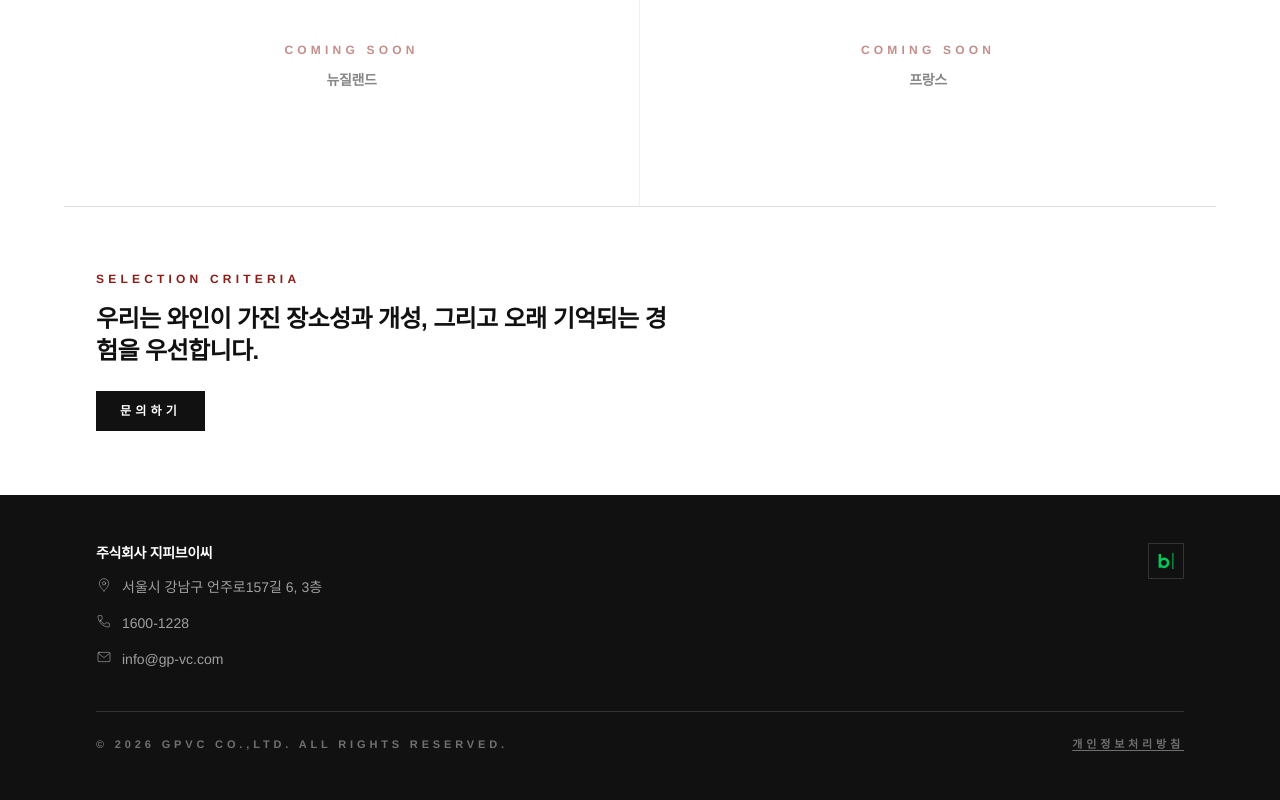
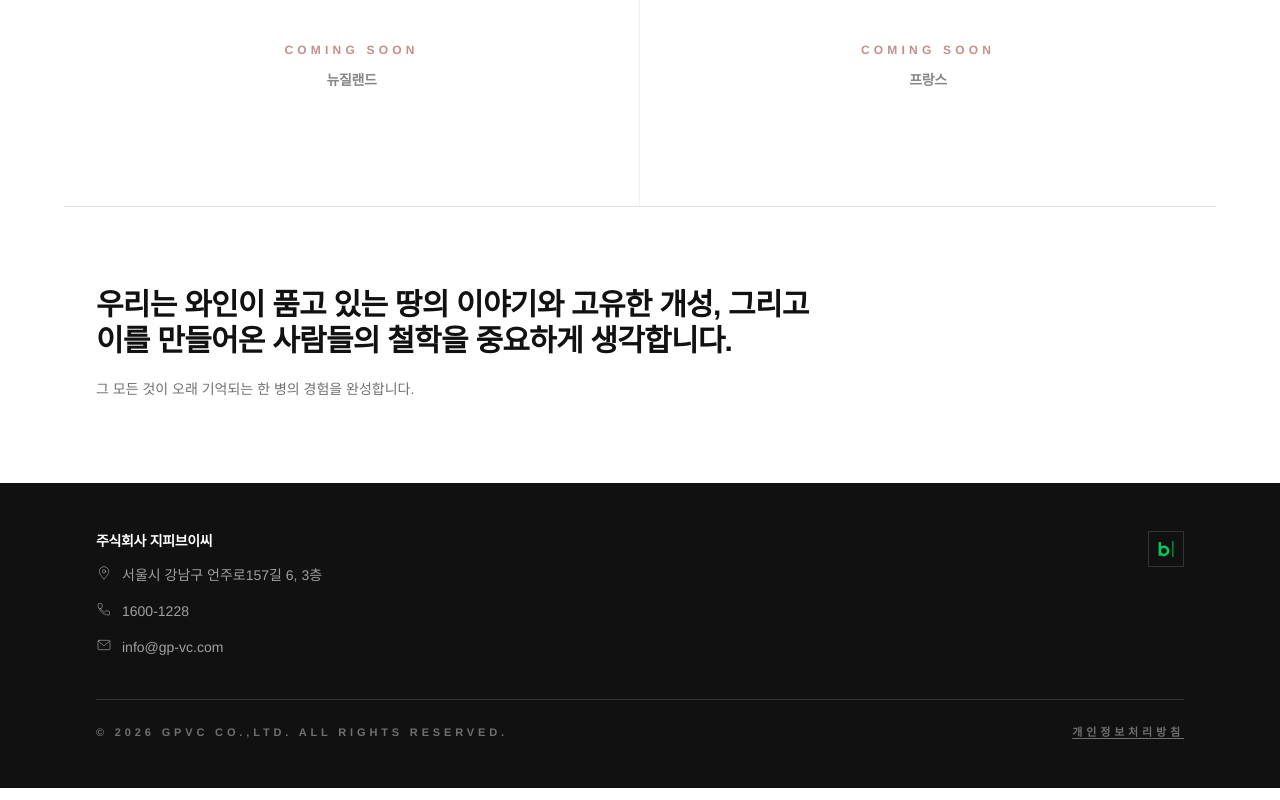
Before and after one commit to gp-vc/gpvcgs, a Next.js app: page /portfolio in a window 1280 px wide. Shown: the part 772-1572 px from the top of the page. Built offline with nearby package versions, Linux system fonts and the light colour scheme; no server answers.

Commit message:
Redesign portfolio closing statement
Remove the "Selection Criteria" label and inquiry button, replace the
copy, and split it into a bold lead sentence + quiet supporting line
(same quote/remainder pattern as the winery Producer Story section)
instead of one flat uppercase block.

```diff
--- a/app/portfolio/page.tsx
+++ b/app/portfolio/page.tsx
@@ -1,12 +1,17 @@
 import Image from 'next/image';
 import Link from 'next/link';
-import { countries } from '@/app/lib/wine-data';
+import { countries, splitFirstSentence } from '@/app/lib/wine-data';
 import Header from '@/app/components/Header';
 import Footer from '@/app/components/Footer';
 
 const grotesk = { fontFamily: '"Helvetica Neue", Arial, "Segoe UI", sans-serif' };
 
+const CLOSING_STATEMENT =
+  '우리는 와인이 품고 있는 땅의 이야기와 고유한 개성, 그리고 이를 만들어온 사람들의 철학을 중요하게 생각합니다. 그 모든 것이 오래 기억되는 한 병의 경험을 완성합니다.';
+
 export default function PortfolioPage() {
+  const { quote, remainder } = splitFirstSentence(CLOSING_STATEMENT);
+
   return (
     <main style={grotesk} className="min-h-screen bg-swiss-bg text-swiss-ink">
       <Header active="portfolio" />
@@ -65,16 +70,15 @@ export default function PortfolioPage() {
         </div>
       </section>
 
-      <section className="mx-auto max-w-6xl px-6 py-16 lg:px-8">
-        <p className="text-xs font-bold uppercase tracking-widest text-swiss-accent">Selection Criteria</p>
-        <h2 className="mt-4 max-w-xl text-2xl font-black uppercase tracking-tight">
-          우리는 와인이 가진 장소성과 개성, 그리고 오래 기억되는 경험을 우선합니다.
-        </h2>
-        <div className="mt-6">
-          <Link href="/contact" className="inline-flex bg-swiss-ink px-6 py-3 text-xs font-bold uppercase tracking-widest text-white transition hover:bg-swiss-accent">
-            문의하기
-          </Link>
-        </div>
+      <section className="mx-auto max-w-6xl px-6 py-20 lg:px-8">
+        <p className="max-w-3xl break-keep text-pretty text-2xl font-black uppercase leading-snug tracking-tight sm:text-3xl">
+          {quote}
+        </p>
+        {remainder ? (
+          <p className="mt-4 max-w-xl break-keep text-pretty text-sm leading-7 text-swiss-ink/60">
+            {remainder}
+          </p>
+        ) : null}
       </section>
 
       <Footer />
```
